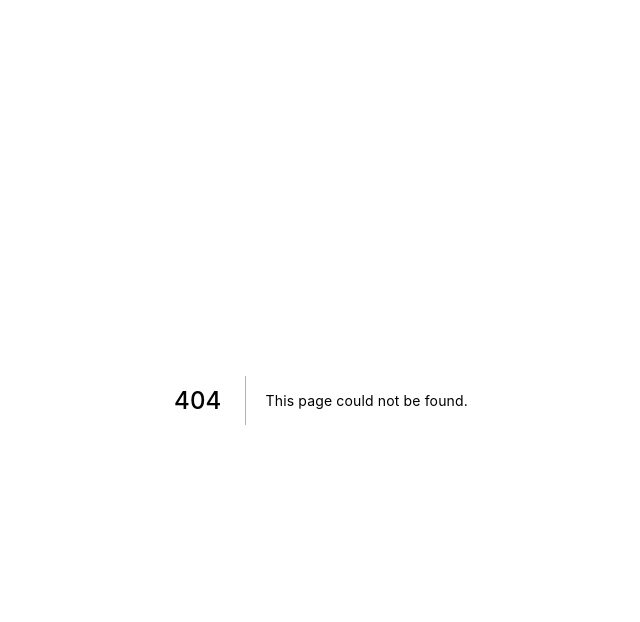
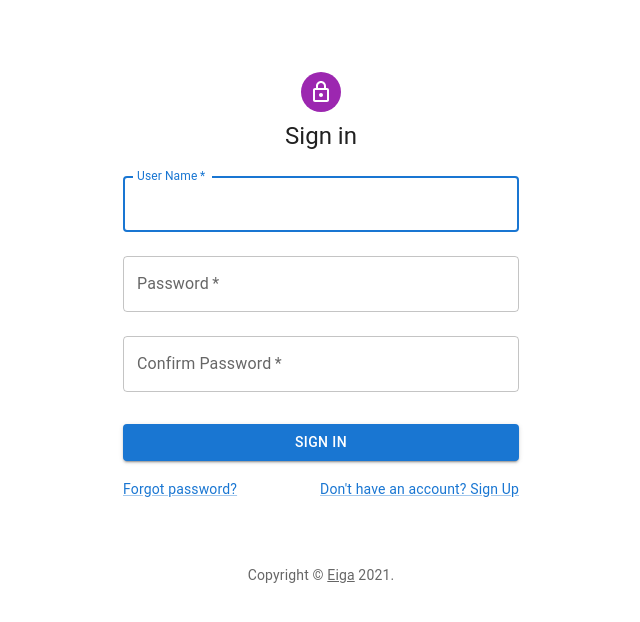
Before and after one commit to agmyomyat/eiga-video-player, a Next.js app: page /SignUp in a window 1280 px wide. Before the commit this address had no page. Shown: the top 622 px of the page, without its empty margins (319-959 px from the left). Built offline with nearby package versions, Linux system fonts and the light colour scheme.

Commit message:
added: signUp route

```diff
--- /dev/null
+++ b/pages/SignUp.tsx
@@ -0,0 +1,143 @@
+import * as React from "react";
+import Avatar from "@mui/material/Avatar";
+import Button from "@mui/material/Button";
+import TextField from "@mui/material/TextField";
+import Link from "@mui/material/Link";
+import { Form, Formik } from "formik";
+import * as Yup from "yup";
+import Grid from "@mui/material/Grid";
+import Box from "@mui/material/Box";
+import LockOutlinedIcon from "@mui/icons-material/LockOutlined";
+import Typography from "@mui/material/Typography";
+import Container from "@mui/material/Container";
+
+function Copyright(props: any) {
+	return (
+		<Typography variant="body2" color="text.secondary" align="center" {...props}>
+			{"Copyright © "}
+			<Link color="inherit" href="https://material-ui.com/">
+				Eiga
+			</Link>{" "}
+			{new Date().getFullYear()}
+			{"."}
+		</Typography>
+	);
+}
+const Schema = Yup.object().shape({
+	userName: Yup.string()
+		.required("This field cannot be emptied")
+		.min(5, "userName must be more than 5 characters"),
+	password: Yup.string().required("This field is required"),
+	confirmPassword: Yup.string().when("password", {
+		is: (val: string | any[]) => (val && val.length > 0 ? true : false),
+		then: Yup.string().oneOf([Yup.ref("password")], "Both password need to be the same"),
+	}),
+});
+export default function SignUp() {
+	const handleSubmit = (event: React.FormEvent<HTMLFormElement>) => {
+		event.preventDefault();
+		const data = new FormData(event.currentTarget);
+		// eslint-disable-next-line no-console
+		console.log({
+			email: data.get("email"),
+			password: data.get("password"),
+		});
+	};
+	return (
+		<Formik
+			initialValues={{
+				userName: "",
+				password: "",
+				confirmPassword: "",
+			}}
+			validationSchema={Schema}
+			onSubmit={(values, {}) => {
+				console.log(values);
+			}}
+		>
+			{({ values, errors, handleSubmit, handleChange, handleBlur }) => {
+				return (
+					<Container component="main" maxWidth="xs">
+						<Box
+							sx={{
+								marginTop: 8,
+								display: "flex",
+								flexDirection: "column",
+								alignItems: "center",
+							}}
+						>
+							<Avatar sx={{ m: 1, bgcolor: "secondary.main" }}>
+								<LockOutlinedIcon />
+							</Avatar>
+							<Typography component="h1" variant="h5">
+								Sign in
+							</Typography>
+							<Form onSubmit={handleSubmit}>
+								<Box component="form" noValidate sx={{ mt: 1 }}>
+									<TextField
+										value={values.userName}
+										onChange={handleChange}
+										margin="normal"
+										required
+										fullWidth
+										id="userName"
+										label="User Name"
+										name="userName"
+										autoComplete="email"
+										autoFocus
+										error={!!errors.userName}
+										helperText={errors.userName}
+									/>
+									<TextField
+										value={values.password}
+										onChange={handleChange}
+										margin="normal"
+										required
+										fullWidth
+										name="password"
+										label="Password"
+										type="password"
+										id="password"
+										autoComplete="current-password"
+										error={!!errors.password}
+										helperText={errors.password}
+									/>
+									<TextField
+										value={values.confirmPassword}
+										onChange={handleChange}
+										margin="normal"
+										required
+										fullWidth
+										name="confirmPassword"
+										label="Confirm Password"
+										type="password"
+										id="confirmPassword"
+										autoComplete="current-password"
+										error={!!errors.confirmPassword}
+										helperText={errors.confirmPassword}
+									/>
+									<Button type="submit" fullWidth variant="contained" sx={{ mt: 3, mb: 2 }}>
+										Sign In
+									</Button>
+									<Grid container>
+										<Grid item xs>
+											<Link href="#" variant="body2">
+												Forgot password?
+											</Link>
+										</Grid>
+										<Grid item>
+											<Link href="#" variant="body2">
+												{"Don't have an account? Sign Up"}
+											</Link>
+										</Grid>
+									</Grid>
+								</Box>
+							</Form>
+						</Box>
+						<Copyright sx={{ mt: 8, mb: 4 }} />
+					</Container>
+				);
+			}}
+		</Formik>
+	);
+}
--- a/pages/index.tsx
+++ b/pages/index.tsx
@@ -1,7 +1,7 @@
 import type { NextPage } from "next";
 import { UploadPage } from "../src/components/uploadPage";
 
-const Home: NextPage = () => {
+const Home: NextPage = (prop) => {
 	return <UploadPage />;
 };
 
--- a/src/http.ts
+++ b/src/http.ts
@@ -5,7 +5,8 @@ export default async function uploadVideo<S extends (ProgressEvent: ProgressEven
 	video: string | Blob,
 	onUploadProgress: S,
 	filename: string,
-	CancelRequest: CancelTokenSource
+	CancelRequest: CancelTokenSource,
+	accessKey: string
 ) {
 	// const ourRequest = axios.CancelToken.source()
 
```
Also changed, not shown: pages/login.tsx (deleted, +0 -120 lines).
